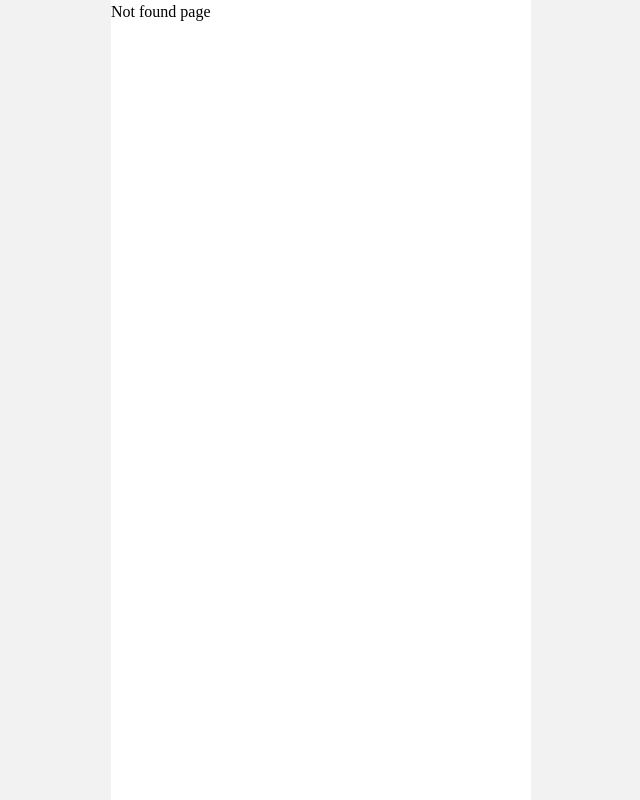
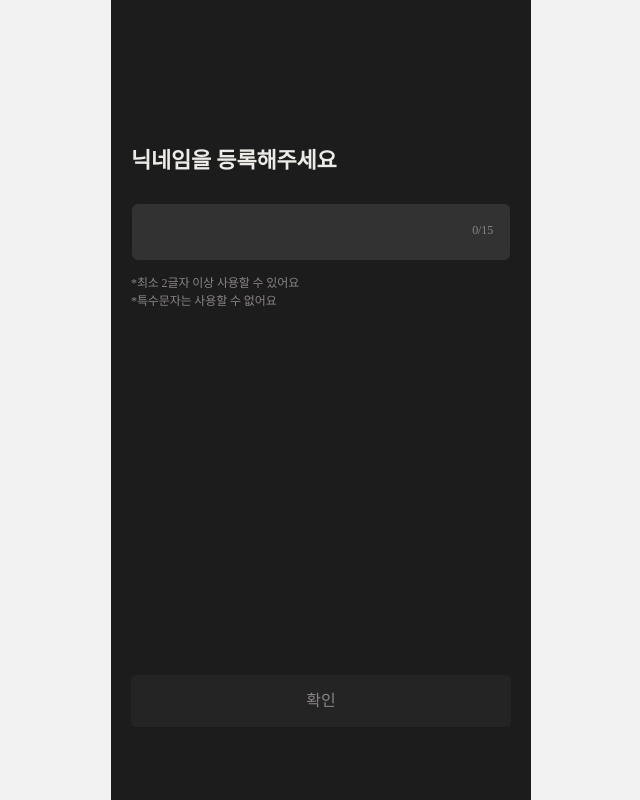
Before and after one commit to kusitms-com/30th_Meetup_TeamE_Claco_Front, a React (Vite) app: page /create in a window 1280 px wide. Before the commit this address had no page. Shown: the whole page, without its empty margins (319-959 px from the left). Built offline with nearby package versions, Linux system fonts and the light colour scheme; a web font is replaced by a local one.

Commit message:
style: 닉네임 등록 페이지 퍼블리싱

```diff
--- /dev/null
+++ b/src/pages/Login/NicknameCreatePage.tsx
@@ -0,0 +1,82 @@
+import { ConfirmButton } from '@/components/Login/button'
+import errorIcon from '@/assets/svgs/errorIcon.svg';
+import agreeIcon from '@/assets/svgs/agreeIcon.svg';
+
+import { useEffect, useState } from 'react';
+
+export const NicknameCreatePage = () => {
+    const [nickname, setNickname] = useState<string>("");
+    const [errorMessage, setErrorMessage] = useState<string>("");
+    const [isChecked, setIsChecked] = useState<boolean>(false);
+    const [hasStartedTyping, setHasStartedTyping] = useState<boolean>(false);
+
+    const validateNickname = (name: string): string => {
+        const specialCharRegex = /[!@#$%^&*(),.?":{}|<>]/g;
+        if (name.length < 2) {
+            return '2글자 이상 작성해주세요';
+        } else if (specialCharRegex.test(name)) {
+            return '특수문자는 사용할 수 없어요';
+        }
+        return '';
+    };
+
+    // 닉네임 중복 검사
+
+    useEffect(() => {
+        if (hasStartedTyping) {
+            const error = validateNickname(nickname);
+            setErrorMessage(error);
+            setIsChecked(!error);
+        }
+    }, [nickname, hasStartedTyping]);
+
+    const handleInputChange = (e: React.ChangeEvent<HTMLInputElement>) => {
+        setNickname(e.target.value);
+        if (!hasStartedTyping) {
+            setHasStartedTyping(true);
+        }
+    };
+
+    return(
+        <div className='w-full h-screen bg-background-dark'>
+          <div className='flex flex-col w-full h-full justify-between px-[1.25rem] pt-[9rem] pb-[4.56rem]'>
+            <div className='flex flex-col w-full gap-[1.62rem]'>
+                <span className='heading1-bold text-grayscale-80'>
+                  닉네임을 등록해주세요
+                </span>
+                <div className='flex flex-col gap-[0.81rem]'>
+                    <div className={`flex bg-grayscale-30 justify-between rounded-[0.44rem] p-[1.06rem] border ${
+                        hasStartedTyping
+                            ? (errorMessage ? 'border-system-error' : 'border-system-positive')
+                            : 'border-background-dark'
+                    }`}>
+                        <input
+                            className='bg-grayscale-30 outline-none w-full body2-medium text-grayscale-80'
+                            value={nickname}
+                            onChange={handleInputChange}
+                            maxLength={15}
+                        />
+                        <span className='body4-normal text-grayscale-60'>{nickname.length}/15</span>
+                    </div>
+                    {hasStartedTyping && errorMessage ? (
+                        <div className='flex body4-normal items-start text-system-error gap-[0.25rem] pb-[0.6rem]'>
+                            <img src={errorIcon} alt='errorIcon' />
+                            <span className='self-center'>{errorMessage}</span>
+                        </div>
+                    ) : hasStartedTyping ? (
+                        <div className='flex body4-normal items-start text-system-positive gap-[0.25rem] pb-[0.6rem]'>
+                            <img src={agreeIcon} alt='checkIcon' />
+                            <span className='self-center'>사용 가능한 닉네임이에요</span>
+                        </div>
+                    ) : null}
+                    <div className='flex flex-col body4-normal text-grayscale-60'>
+                        <span>*최소 2글자 이상 사용할 수 있어요</span>
+                        <span>*특수문자는 사용할 수 없어요</span>
+                    </div>
+                </div>
+            </div>
+            <ConfirmButton isChecked={isChecked}>확인</ConfirmButton>
+          </div>
+        </div>
+    )
+}
```
Also changed, not shown: src/routes/router.tsx (+10 -0 lines), src/assets/svgs/check.svg (added), src/assets/svgs/checked.svg (added).
